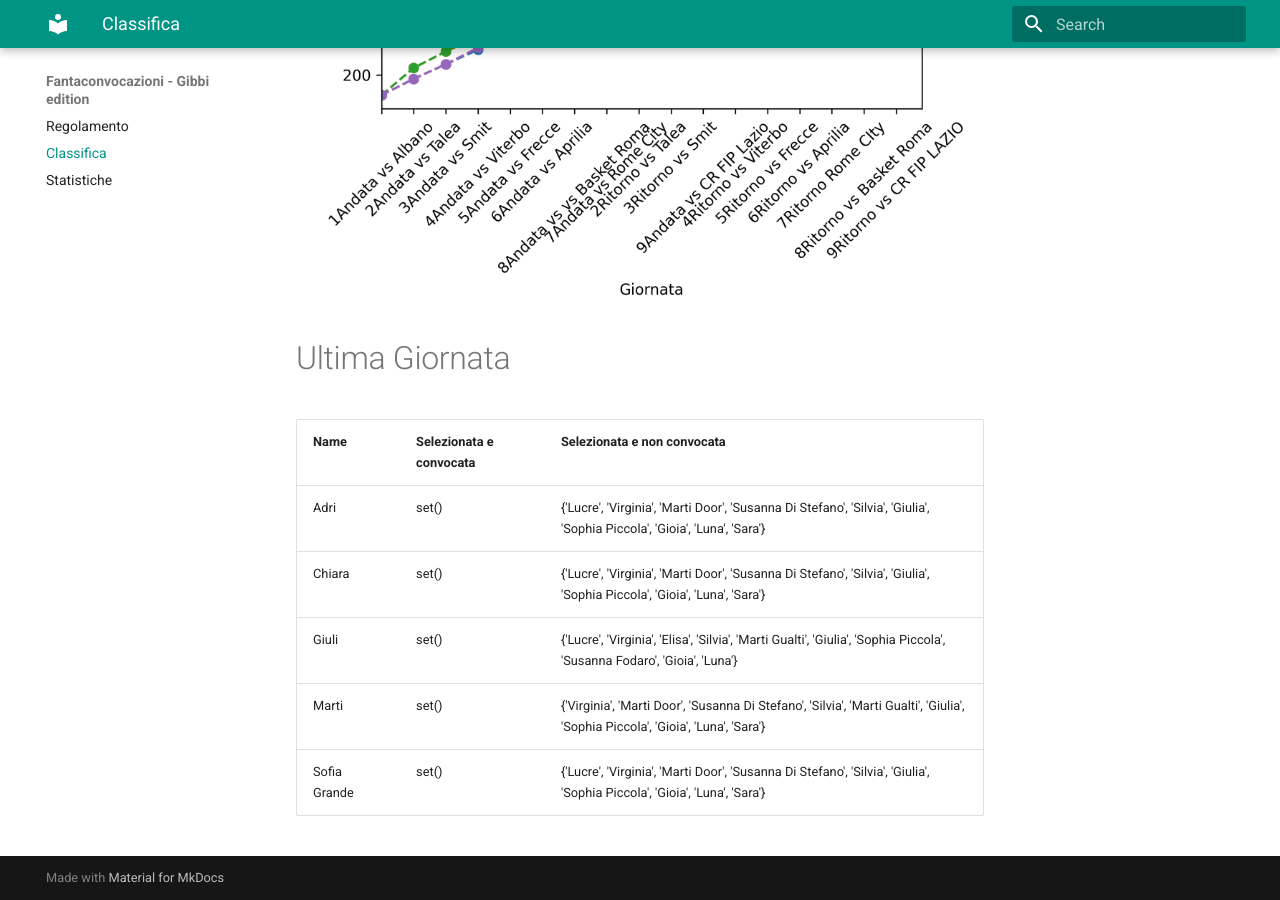
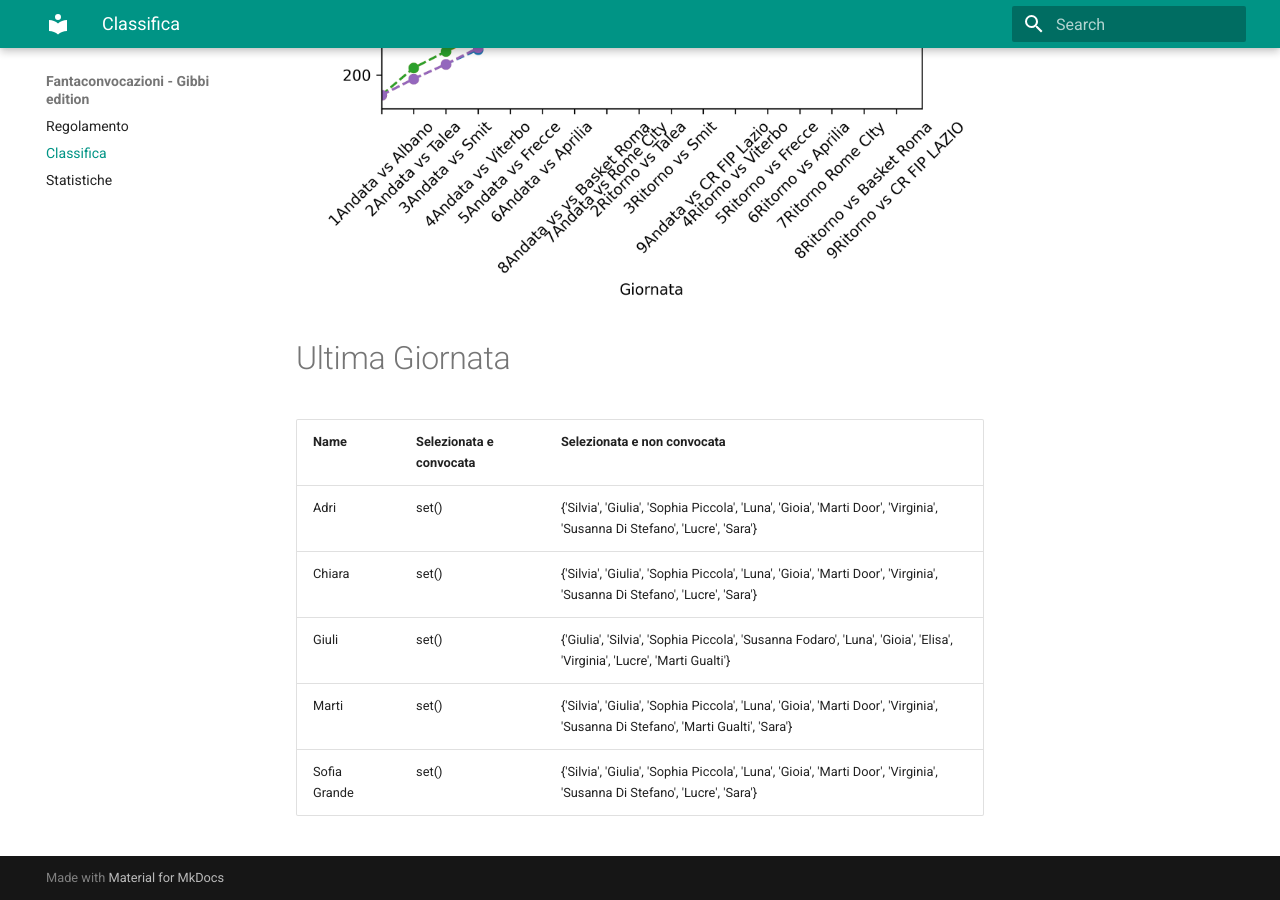
Before and after one commit to martinig94/fantagibbi, an MkDocs documentation site: the page built from docs/Classifica.md, in a window 1280 px wide and 900 px high, scrolled down 810 px. Built offline with MkDocs 1.6.1 and Material for MkDocs 9.7.7, drawn with Linux system fonts in a browser that asks for light colours.

Commit message:
Auto-update from main.py

```diff
--- a/docs/Classifica.md
+++ b/docs/Classifica.md
@@ -18,9 +18,9 @@
 <!-- START_TABLE CORRECT -->
 | Name         | Selezionata e convocata   | Selezionata e non convocata                                                                                                     |
 |:-------------|:--------------------------|:--------------------------------------------------------------------------------------------------------------------------------|
-| Adri         | set()                     | {'Lucre', 'Virginia', 'Marti Door', 'Susanna Di Stefano', 'Silvia', 'Giulia', 'Sophia Piccola', 'Gioia', 'Luna', 'Sara'}        |
-| Chiara       | set()                     | {'Lucre', 'Virginia', 'Marti Door', 'Susanna Di Stefano', 'Silvia', 'Giulia', 'Sophia Piccola', 'Gioia', 'Luna', 'Sara'}        |
-| Giuli        | set()                     | {'Lucre', 'Virginia', 'Elisa', 'Silvia', 'Marti Gualti', 'Giulia', 'Sophia Piccola', 'Susanna Fodaro', 'Gioia', 'Luna'}         |
-| Marti        | set()                     | {'Virginia', 'Marti Door', 'Susanna Di Stefano', 'Silvia', 'Marti Gualti', 'Giulia', 'Sophia Piccola', 'Gioia', 'Luna', 'Sara'} |
-| Sofia Grande | set()                     | {'Lucre', 'Virginia', 'Marti Door', 'Susanna Di Stefano', 'Silvia', 'Giulia', 'Sophia Piccola', 'Gioia', 'Luna', 'Sara'}        |
+| Adri         | set()                     | {'Silvia', 'Giulia', 'Sophia Piccola', 'Luna', 'Gioia', 'Marti Door', 'Virginia', 'Susanna Di Stefano', 'Lucre', 'Sara'}        |
+| Chiara       | set()                     | {'Silvia', 'Giulia', 'Sophia Piccola', 'Luna', 'Gioia', 'Marti Door', 'Virginia', 'Susanna Di Stefano', 'Lucre', 'Sara'}        |
+| Giuli        | set()                     | {'Giulia', 'Silvia', 'Sophia Piccola', 'Susanna Fodaro', 'Luna', 'Gioia', 'Elisa', 'Virginia', 'Lucre', 'Marti Gualti'}         |
+| Marti        | set()                     | {'Silvia', 'Giulia', 'Sophia Piccola', 'Luna', 'Gioia', 'Marti Door', 'Virginia', 'Susanna Di Stefano', 'Marti Gualti', 'Sara'} |
+| Sofia Grande | set()                     | {'Silvia', 'Giulia', 'Sophia Piccola', 'Luna', 'Gioia', 'Marti Door', 'Virginia', 'Susanna Di Stefano', 'Lucre', 'Sara'}        |
 <!-- END_TABLE CORRECT -->
```
